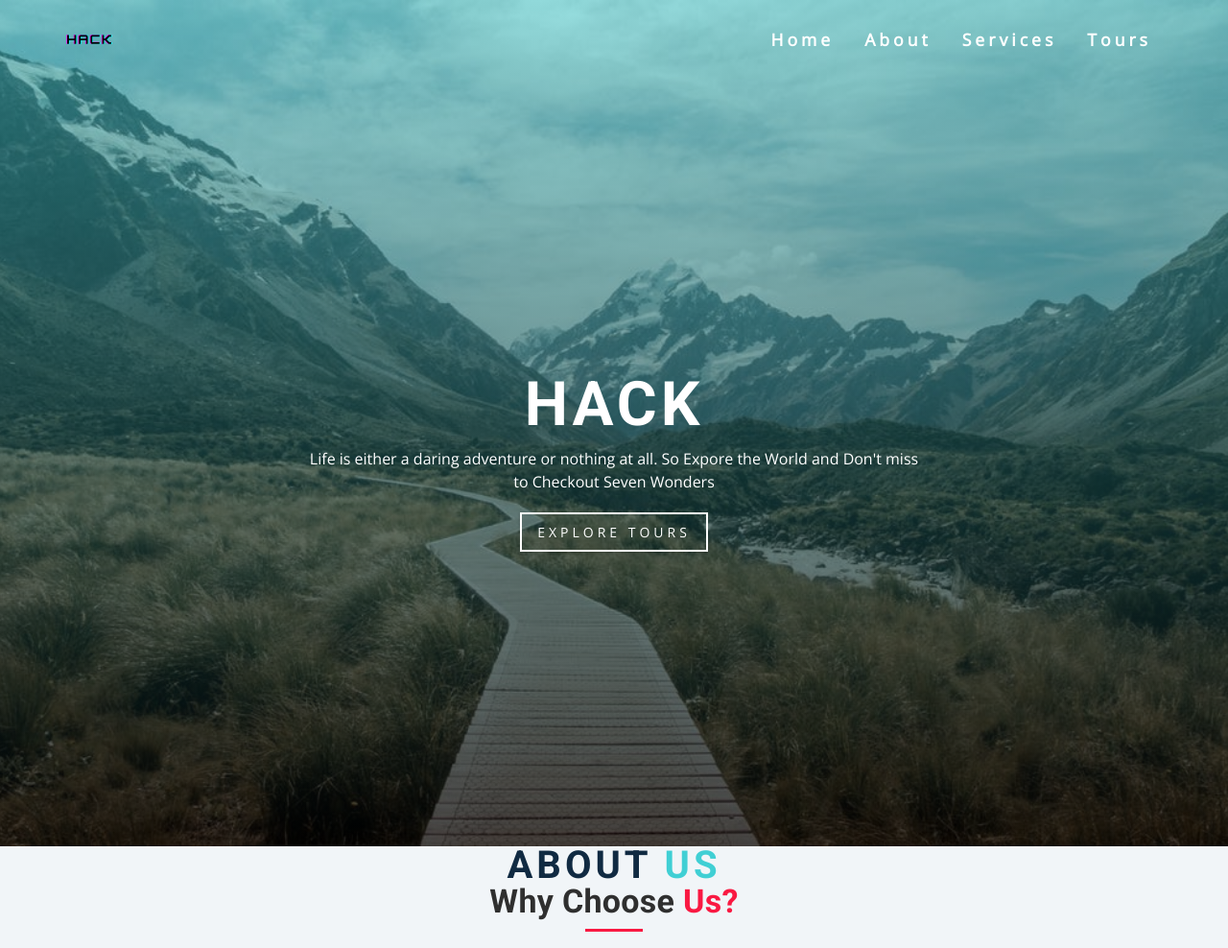
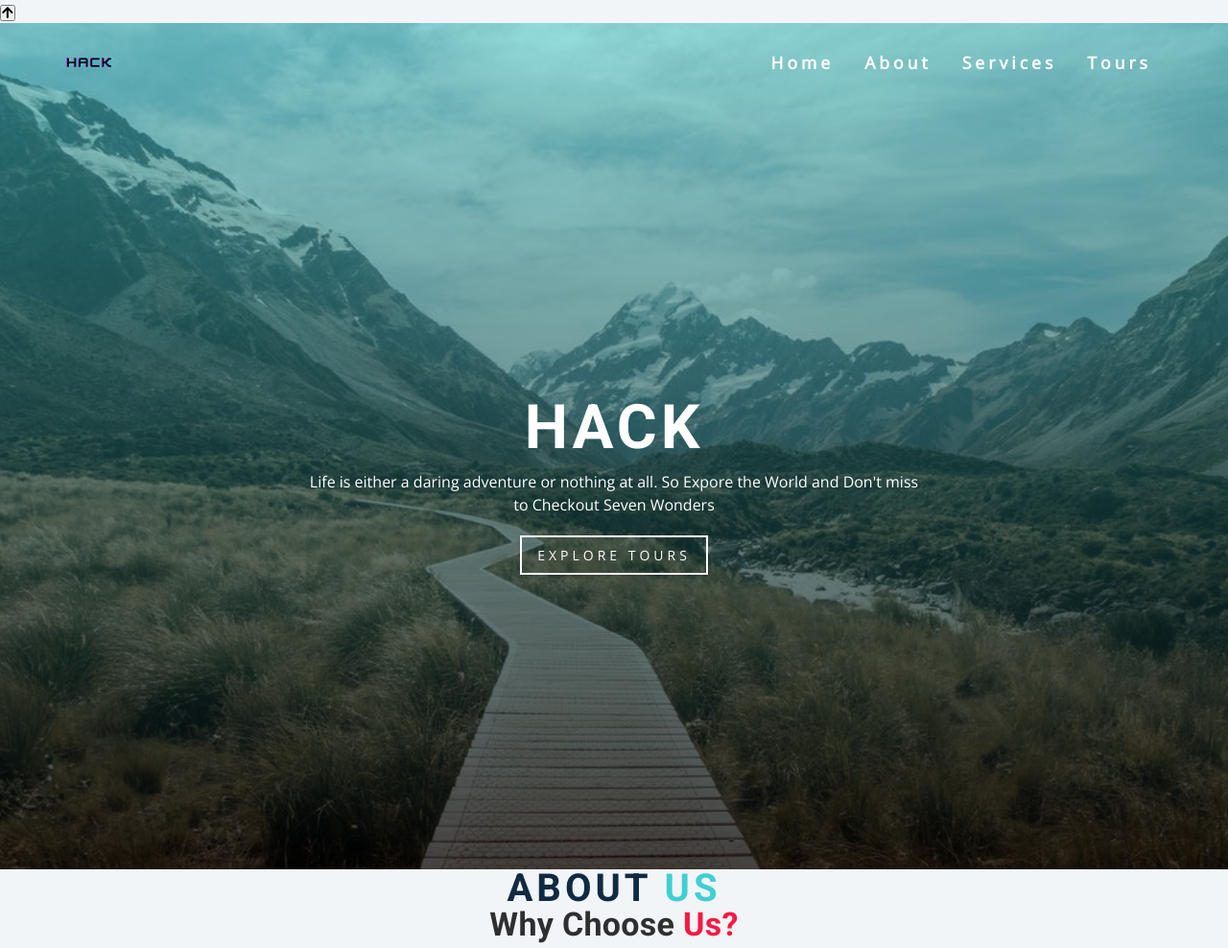
Before and after one commit to gn009/hack, a plain HTML site: page index.html in a window 1280 px wide. Shown: the top 988 px of the page at 96% size. Drawn offline with nearby package versions, Linux system fonts and the light colour scheme.

Commit message:
feat: added html for upscroll

```diff
--- a/index.html
+++ b/index.html
@@ -13,6 +13,10 @@
     <link rel="stylesheet" href="main.css" />
   </head>
   <body>
+
+        <button onclick="topFunction()" id="myBtn" class="fas fa-arrow-up"></button>
+
+
    <header id="home">
       <!-- navbar -->
       <nav id="nav">
```
